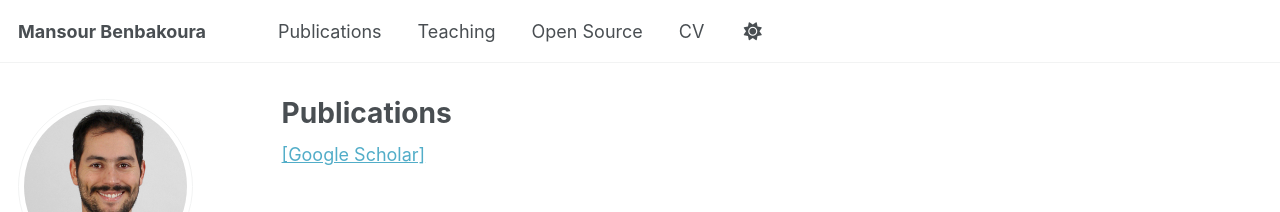
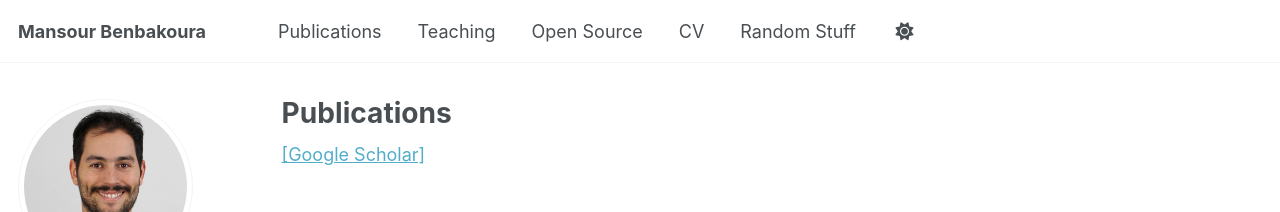
Before and after one commit to mansour-b/mansour-b.github.io, a Jekyll site: the page built from _pages/publications.html, in a window 1280 px wide. Shown: the top 212 px of the page. Built offline with Jekyll 4.4.1, drawn with Linux system fonts in a browser that asks for light colours; some web fonts are replaced; a script that is not in the unit is left out.

Commit message:
put link as visible

```diff
--- a/_includes/masthead.html
+++ b/_includes/masthead.html
@@ -15,16 +15,16 @@
             {% endif %}
             <li class="masthead__menu-item"><a href="{{ domain }}{{ link.url }}">{{ link.title }}</a></li>
           {% endfor %}
+          {% if page.url contains "publications" %}
+            <li class="masthead__menu-item">
+              <a href="{{ '/random/' | relative_url }}">Random Stuff</a>
+            </li>
+          {% endif %}
           <li id="theme-toggle" class="masthead__menu-item persist tail">
             <a role="button" aria-labelledby="theme-icon"><i id="theme-icon" class="fa-solid fa-sun" aria-hidden="true" title="toggle theme"></i></a>
           </li>
         </ul>
         <ul class="hidden-links hidden"></ul>
-        {% if page.url contains "publications" %}
-          <li class="masthead__menu-item" id="secret-item" style="display:none;">
-            <a href="{{ '/random/' | relative_url }}">Random Stuff</a>
-          </li>
-        {% endif %}
       </nav>
     </div>
   </div>
```
